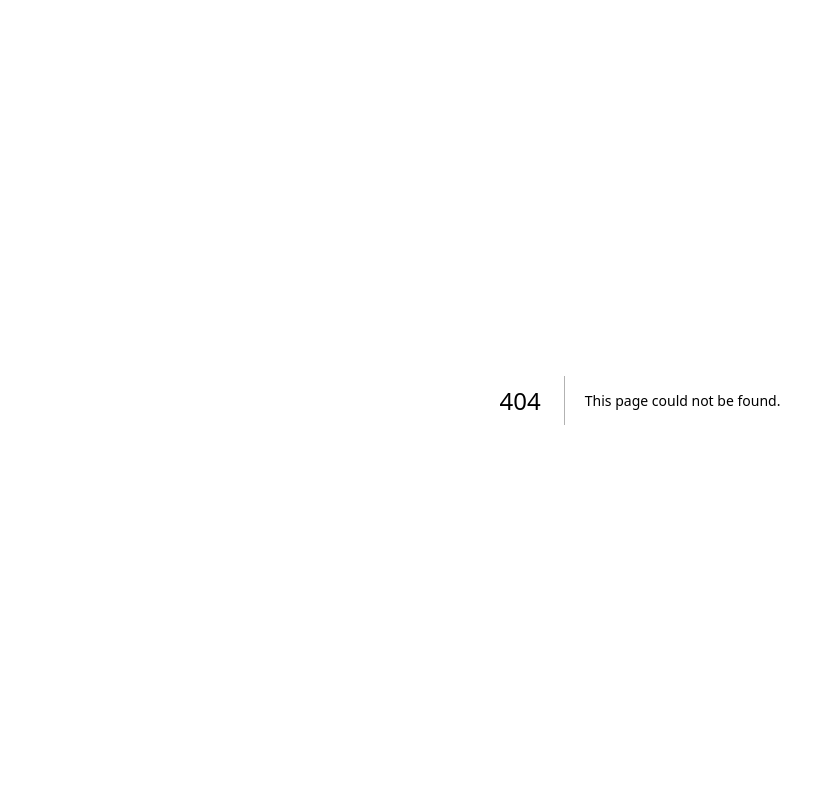
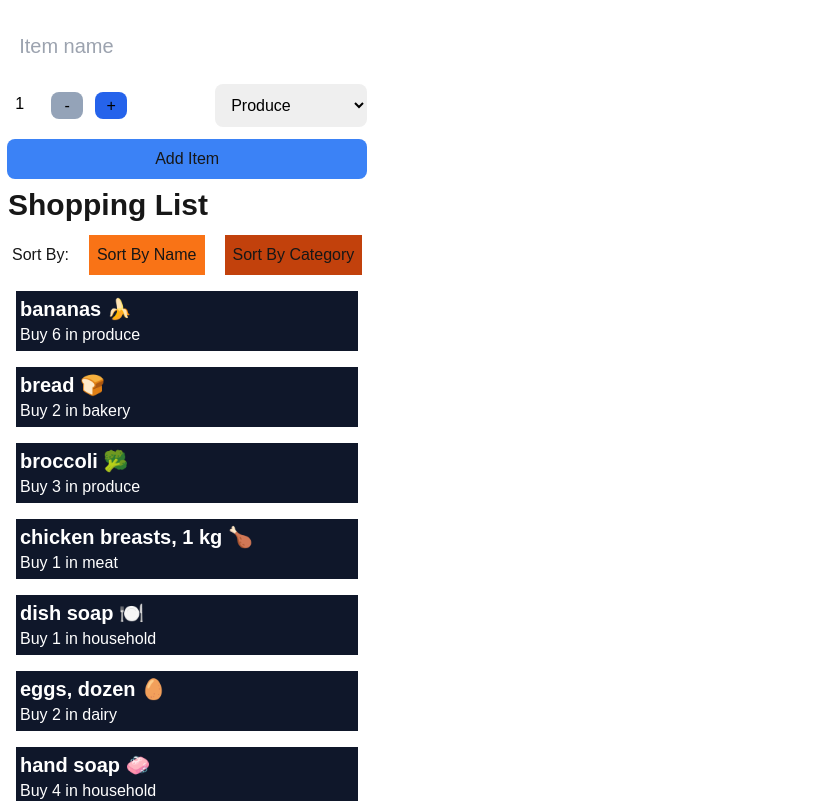
Before and after one commit to Gagandeep9354/cprg306-assignments, a Next.js app: page /week-8 in a window 1280 px wide. Before the commit this address had no page. Shown: the top 801 px of the page, without its empty margins (0-836 px from the left). Built offline with nearby package versions, Linux system fonts and the light colour scheme; no server answers.

Commit message:
Week 8 partially done

```diff
--- /dev/null
+++ b/app/week-8/item-list.js
@@ -0,0 +1,53 @@
+"use client"
+
+import React, { useState } from "react";
+import Item from './item'
+
+
+function ItemList({ items, onItemSelect }) {
+    const [sortBy, setSortBy] = useState('name');
+
+    const sortedArray = [...items].sort((a, b) => {
+            if (sortBy === 'name') {
+                if (a.name < b.name) return -1;
+                if (a.name > b.name) return 1;
+                return 0;
+            }
+            else if (sortBy === 'category') {
+                if (a.category < b.category) return -1;
+                if (a.category > b.category) return 1;
+                return 0;
+            }
+        })
+
+
+    return(
+      <div>
+        <h1 className="text-3xl font-bold m-2">Shopping List</h1>
+        <div className="flex items-center gap-5 m-3">
+            <p>Sort By: </p>
+            <button
+            onClick={() => setSortBy("name")}
+            className={`p-2 ${
+                sortBy === 'name' ? 'bg-orange-500' : 'bg-orange-700'
+            }`}>
+                Sort By Name
+            </button>
+            <button
+            onClick={() => setSortBy("category")}
+            className={`p-2 ${
+                sortBy === 'category' ? 'bg-orange-500' : 'bg-orange-700'
+            }`}>
+                Sort By Category
+            </button>
+        </div>
+        <ul className="text-white">
+            {sortedArray.map((item, index) => (
+                <Item key={item.id} name={item.name} quantity={item.quantity} category={item.category} onSelect={onItemSelect} />
+                ))}
+        </ul>
+        </div>
+    )
+}
+
+export default ItemList
--- /dev/null
+++ b/app/week-8/item.js
@@ -0,0 +1,13 @@
+import React from "react";
+
+
+function Item({name, quantity, category, onSelect}) {
+    return(
+        <li className="list-none bg-slate-900 m-4 p-1 max-w-sm" onClick={() => onSelect(name)}>
+            <h1 className="text-xl font-bold">{name}</h1>
+            <p>Buy {quantity} in {category}</p>
+        </li>
+    )
+}
+
+export default Item
--- /dev/null
+++ b/app/week-8/item.json
@@ -0,0 +1,74 @@
+[
+    {
+      "id": "1h2GJKH12gkHG31h1H",
+      "name": "milk, 4 L 🥛",
+      "quantity": 1,
+      "category": "dairy"
+    },
+    {
+      "id": "2KJH3k2j3H1k2J3K1H",
+      "name": "bread 🍞",
+      "quantity": 2,
+      "category": "bakery"
+    },
+    {
+      "id": "3h2KJH3k2j3H1k2J3",
+      "name": "eggs, dozen 🥚",
+      "quantity": 2,
+      "category": "dairy"
+    },
+    {
+      "id": "4k2J3K1H2GJKH12gk",
+      "name": "bananas 🍌",
+      "quantity": 6,
+      "category": "produce"
+    },
+    {
+      "id": "5H1h1H2KJH3k2j3H",
+      "name": "broccoli 🥦",
+      "quantity": 3,
+      "category": "produce"
+    },
+    {
+      "id": "6H1k2J3K1H2GJKH1",
+      "name": "chicken breasts, 1 kg 🍗",
+      "quantity": 1,
+      "category": "meat"
+    },
+    {
+      "id": "7gkHG31h1H2KJH3k",
+      "name": "pasta sauce 🍝",
+      "quantity": 3,
+      "category": "canned goods"
+    },
+    {
+      "id": "8j3H1k2J3K1H2GJK",
+      "name": "spaghetti, 454 g 🍝",
+      "quantity": 2,
+      "category": "dry goods"
+    },
+    {
+      "id": "9H12gkHG31h1H2KJ",
+      "name": "toilet paper, 12 pack 🧻",
+      "quantity": 1,
+      "category": "household"
+    },
+    {
+      "id": "10H3k2j3H1k2J3K1",
+      "name": "paper towels, 6 pack",
+      "quantity": 1,
+      "category": "household"
+    },
+    {
+      "id": "11k2J3K1H2GJKH12",
+      "name": "dish soap 🍽️",
+      "quantity": 1,
+      "category": "household"
+    },
+    {
+      "id": "12GJKH12gkHG31h1",
+      "name": "hand soap 🧼",
+      "quantity": 4,
+      "category": "household"
+    }
+  ]
--- /dev/null
+++ b/app/week-8/meal-ideas.js
@@ -0,0 +1,26 @@
+"use client"
+
+import React, { useState, useEffect } from 'react';
+
+const fetchMealIdeas = async (ingredient) => {
+    const response = await fetch(`https://www.themealdb.com/api/json/v1/1/filter.php?i=${ingredient}`);
+    const data = await response.json();
+    console.log(data.meals);
+}
+
+function MealIdeas({ ingredient }) {
+    const [meals, setMeals] = useState([]);
+    const loadMealIdeas = async () => {
+        const url = await fetchMealIdeas(ingredient);
+    }
+    useEffect(() =>{
+        loadMealIdeas(ingredient)
+    }, [ingredient]);
+
+    return (
+        <>
+        </>
+    );
+}
+
+export default MealIdeas
--- /dev/null
+++ b/app/week-8/new-item.js
@@ -0,0 +1,69 @@
+"use client"
+
+import React, { useState } from 'react';
+
+function NewItem({ onAddItem }) {
+    const [quantity, setQuantity] = useState(1);
+    const [name, setName] = useState("");
+    const [category, setCategory] = useState("Produce");
+
+    const increment = () => setQuantity(quantity + 1);
+
+    const decrement = () => setQuantity(quantity- 1);
+
+    const handleSubmit = (event) => {
+        event.preventDefault();
+        const item = { id : Math.random().toString(36).substr(2, 9), name, quantity, category };
+        console.log(item);
+        onAddItem(item);
+        setQuantity(1);
+        setName("");
+        setCategory("Produce");
+    }
+
+    return(
+        <main className="flex justify-center">
+
+            <form onSubmit={(e) => handleSubmit(e)}>
+            <input
+            type="text"
+            className="rounded-lg w-full p-3 mt-5 mb-3 text-black text-xl"
+            value={name}
+            onChange={(e) => {
+                setName(e.target.value);
+            }}
+            placeholder="Item name"
+            required
+            />
+            <div className="flex gap-20 mb-3">
+            <div className="flex justify-between bg-white text-black p-2 rounded-lg w-32">
+            <p>{quantity}</p>
+                <div className="flex gap-1">
+                <button type="button" onClick={decrement} className="bg-blue-600 hover:bg-blue-500 rounded-lg disabled:bg-slate-400 w-8" disabled={quantity===1}>-</button><br />
+                <button type="button" onClick={increment} className="bg-blue-600 hover:bg-blue-500 rounded-lg disabled:bg-slate-400 w-8 ml-1" disabled={quantity===20}>+</button>
+            </div>
+            </div>
+            <select onChange={(e) => setCategory(e.target.value)} className="rounded-lg text-black p-3">
+                <option value="Produce">Produce</option>
+                <option value="Dairy">Dairy</option>
+                <option value="Bakery">Bakery</option>
+                <option value="Meat">Meat</option>
+                <option value="Frozen Foods">Frozen Foods</option>
+                <option value="Canned Goods">Canned Goods</option>
+                <option value="Dry Goods">Dry Goods</option>
+                <option value="Beverages">Beverages</option>
+                <option value="Snacks">Snacks</option>
+                <option value="Household">Household</option>
+                <option value="Other">Other</option>
+            </select>
+            </div>
+
+            <button type="submit" className="rounded-lg p-2 bg-blue-500 hover:bg-blue-700 w-full">Add Item</button>
+            </form>
+
+        </main>
+    )
+}
+
+
+export default NewItem
--- /dev/null
+++ b/app/week-8/page.js
@@ -0,0 +1,35 @@
+"use client"
+
+import React, { useState } from 'react';
+import MealIdeas from './meal-ideas';
+import ItemList from './item-list'
+import NewItem from './new-item';
+import itemsData from './item.json';
+
+
+export default function Page() {
+
+    const [items, setItems] = useState(itemsData);
+    const [selectedItemName, setSelectedItemName ] = useState("");
+
+    const handleItemSelect = (name) => {
+        var regex = /(?:[\u2700-\u27bf]|(?:\ud83c[\udde6-\uddff]){2}|[\ud800-\udbff][\udc00-\udfff]|[\u0023-\u0039]\ufe0f?\u20e3|\u3299|\u3297|\u303d|\u3030|\u24c2|\ud83c[\udd70-\udd71]|\ud83c[\udd7e-\udd7f]|\ud83c\udd8e|\ud83c[\udd91-\udd9a]|\ud83c[\udde6-\uddff]|\ud83c[\ude01-\ude02]|\ud83c\ude1a|\ud83c\ude2f|\ud83c[\ude32-\ude3a]|\ud83c[\ude50-\ude51]|\u203c|\u2049|[\u25aa-\u25ab]|\u25b6|\u25c0|[\u25fb-\u25fe]|\u00a9|\u00ae|\u2122|\u2139|\ud83c\udc04|[\u2600-\u26FF]|\u2b05|\u2b06|\u2b07|\u2b1b|\u2b1c|\u2b50|\u2b55|\u231a|\u231b|\u2328|\u23cf|[\u23e9-\u23f3]|[\u23f8-\u23fa]|\ud83c\udccf|\u2934|\u2935|[\u2190-\u21ff])/g;
+        const cleanedName = name.replace(regex, '');
+        const trimmedName = cleanedName.split(',')[0].trim();
+        console.log(trimmedName);
+        setSelectedItemName(trimmedName);
+    }
+
+    const handleAddItem = (item) => {
+        setItems([...items, item]);
+    }
+    return(
+        <div className="flex">
+            <div>
+                <NewItem onAddItem={handleAddItem}/>
+                <ItemList items={items} onItemSelect={handleItemSelect}/>
+            </div>
+            <MealIdeas ingredient={selectedItemName}/>
+        </div>
+    );
+}
```
